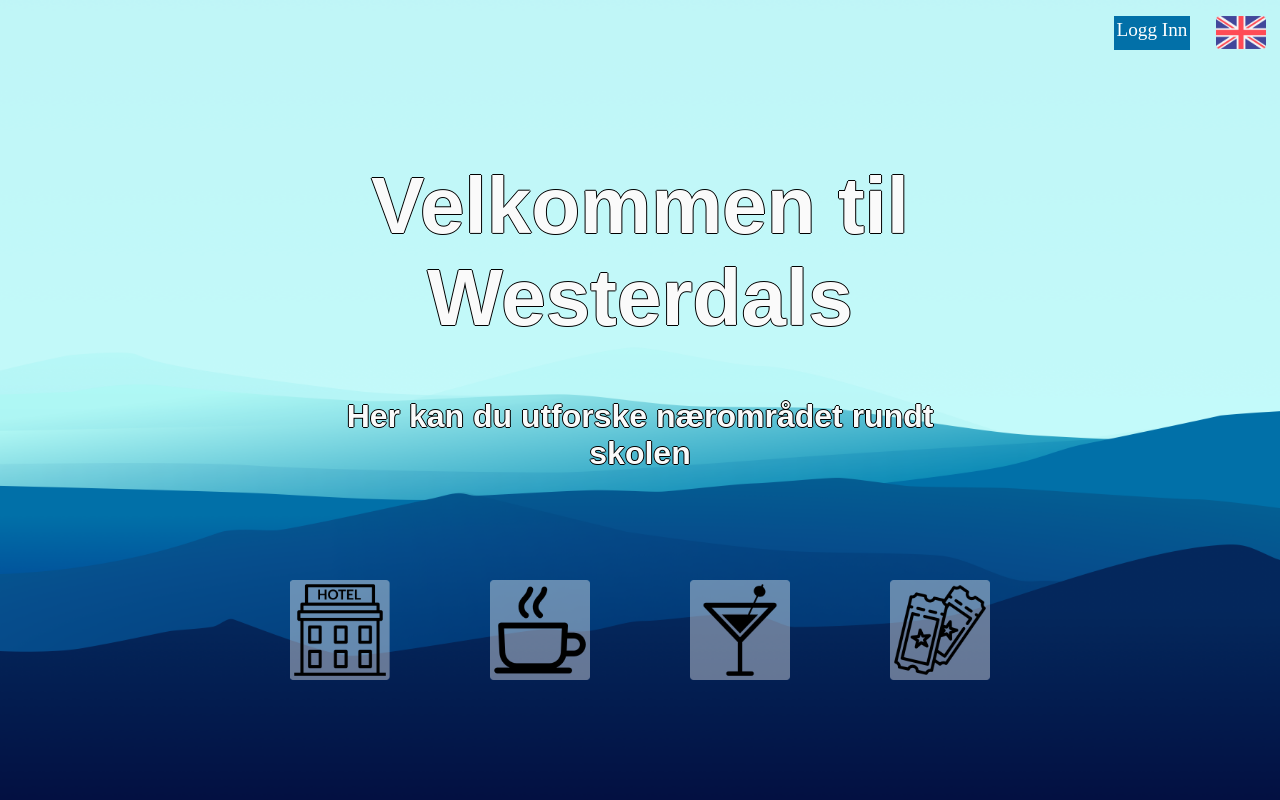
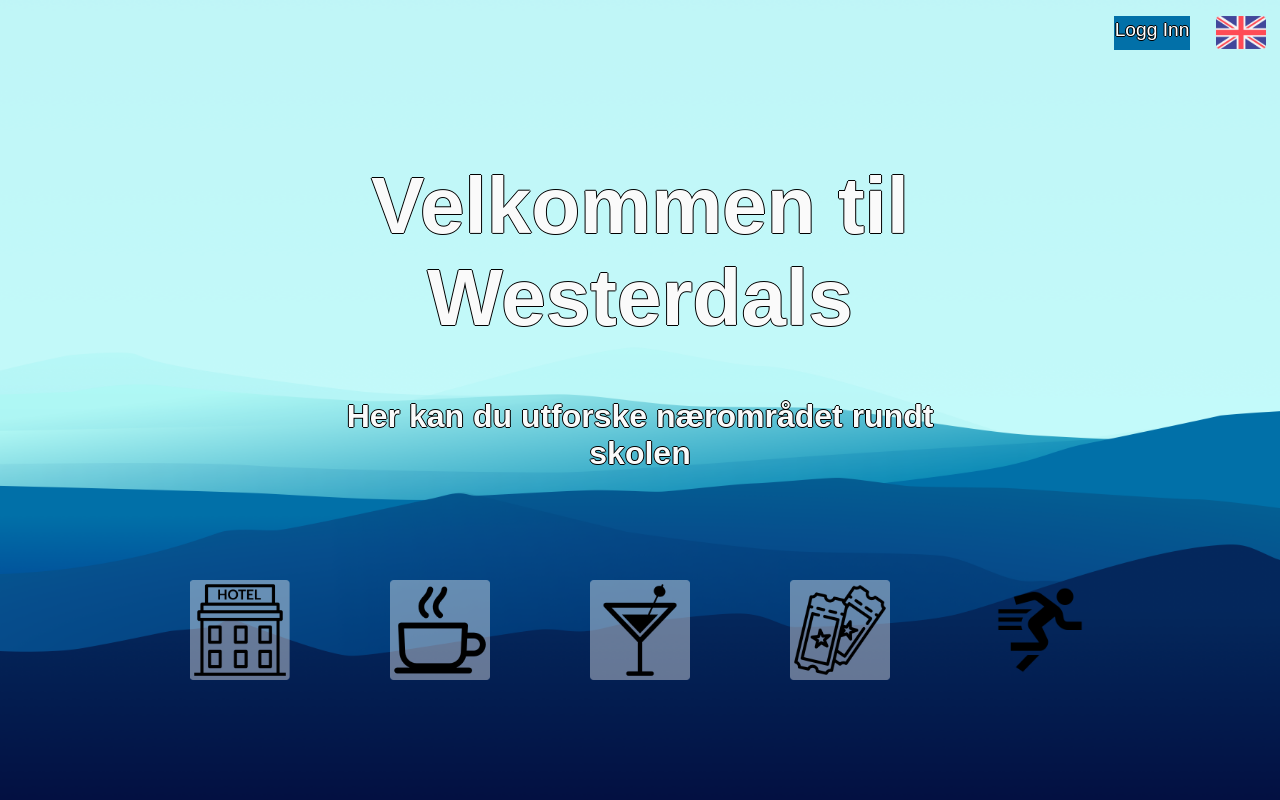
Before and after one commit to MiniMarker/PRO101_Exam, a PHP site: page / in a window 1280 px wide. Run offline with PHP 8.4, Linux system fonts and the light colour scheme.

Commit message:
Fiks lePicture

```diff
--- a/index.css
+++ b/index.css
@@ -25,12 +25,12 @@ body {
 
 #buttons {
     display: grid;
-    grid-template-columns: 1fr 1fr 1fr 1fr;
+    grid-template-columns: 1fr 1fr 1fr 1fr 1fr;
     grid-column-gap: 100px;
     position: relative;
-    width: 700px;
     height: 100px;
     top: 60%;
+    width: 900px;
     margin: auto;
 }
 
@@ -68,6 +68,8 @@ body {
 }
 
 #loginbutton {
+    font-family: sans-serif;
+    text-shadow: -1px 0px black, 0px 1px black, 1px 0px black, 0px -1px black;
     top: 5px;
     width: 6%;
     height: 34px;
--- a/index.html
+++ b/index.html
@@ -24,6 +24,7 @@
         <a href=""><img class="button" id="cafebutton" src="img/icons/coffee-cup.png"></a>
         <a href=""><img class="button" id="drinkbutton" src="img/icons/cocktail.png"></a>
         <a href=""><img class="button" id="eventbutton" src="img/icons/tickets.png"></a>
+        <a href=""><img class="button" id="sportbutton" src="img/icons/sport.png"></a>
     </div>
     <img id="languageFlag" src="img/flag/english2.png">
     <div id="loginbutton">Logg Inn</div>
```
Also changed, not shown: img/icons/sport.png (added).
